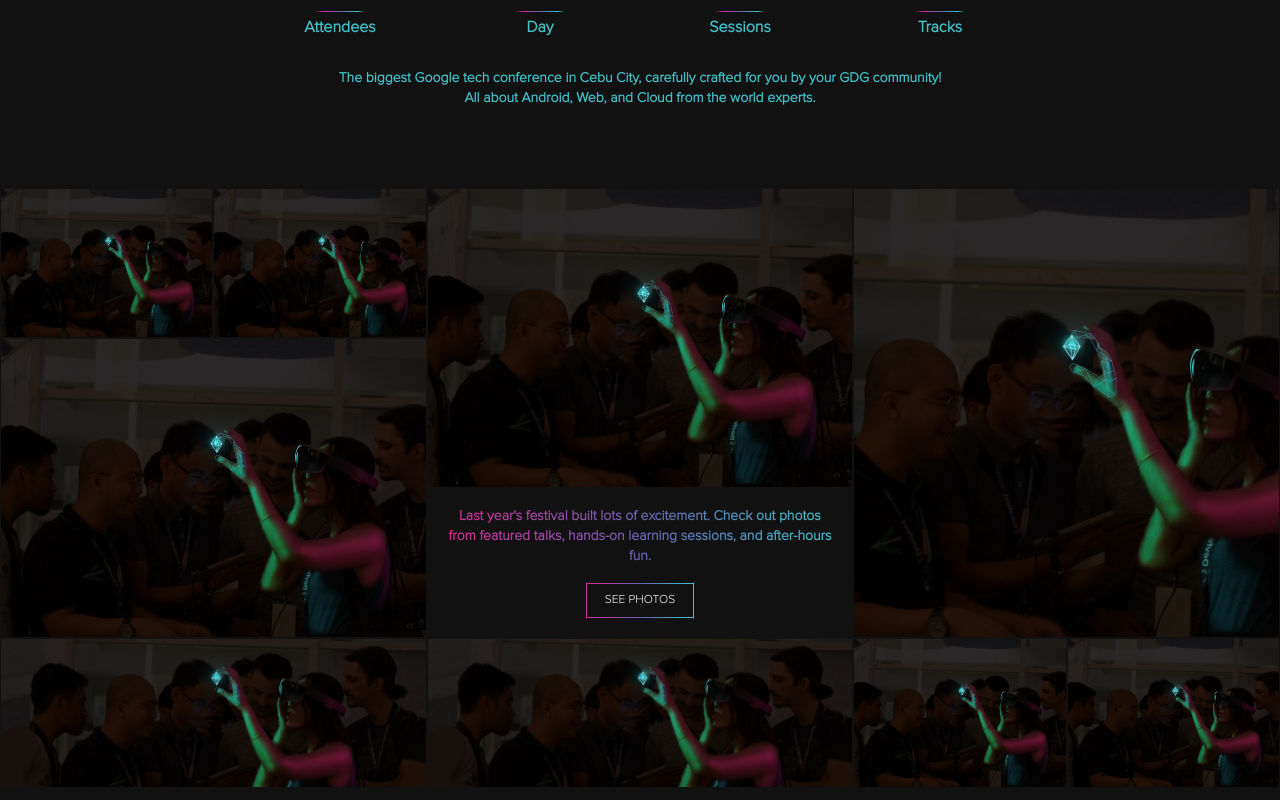
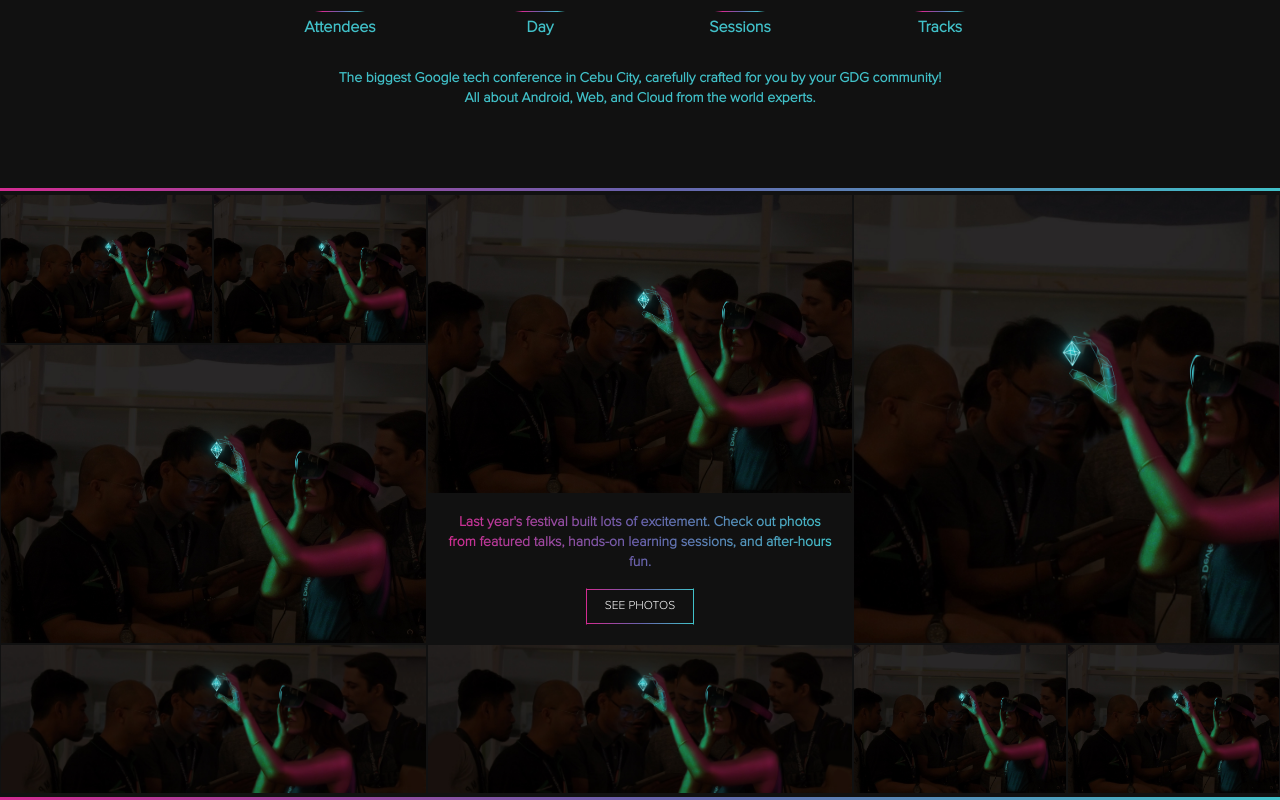
Before and after one commit to gdg-cebu/devfest18, a Vue app: page / in a window 1280 px wide. Shown: the part 815-1615 px from the top of the page. Built offline with nearby package versions, Linux system fonts and the light colour scheme.

Commit message:
Minor style adjustments

```diff
--- a/src/components/EventStats.vue
+++ b/src/components/EventStats.vue
@@ -77,11 +77,11 @@ export default {
   top: 0;
   left: calc(50% - 2.5rem);
   background-image: linear-gradient(
-    to left,
+    to right,
     transparent,
-    #41c1c9 15%,
+    #d32c92 15%,
     #6962ad,
-    #d32c92 85%,
+    #41c1c9 85%,
     transparent
   );
 }
--- a/src/components/PhotoGallery.vue
+++ b/src/components/PhotoGallery.vue
@@ -34,6 +34,31 @@ export default {
 <style module>
 .gallery {
   display: flex;
+  padding: 6px 0;
+  position: relative;
+}
+
+.gallery::before,
+.gallery::after {
+  content: "";
+  height: 3px;
+  position: absolute;
+  left: 0;
+  right: 0;
+  background-image: linear-gradient(
+    to right,
+    #d32c92,
+    #6962ad,
+    #41c1c9
+  );
+}
+
+.gallery::before {
+  top: 0;
+}
+
+.gallery::after {
+  bottom: 0;
 }
 
 .column {
```
